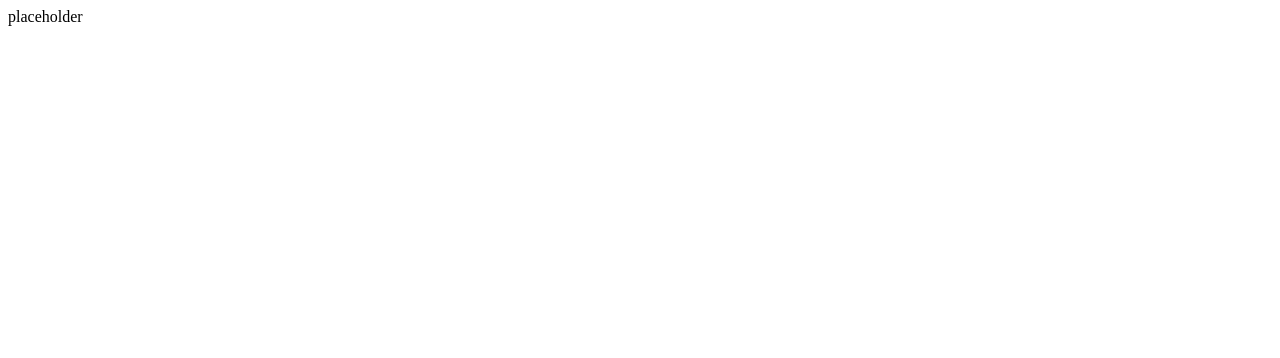
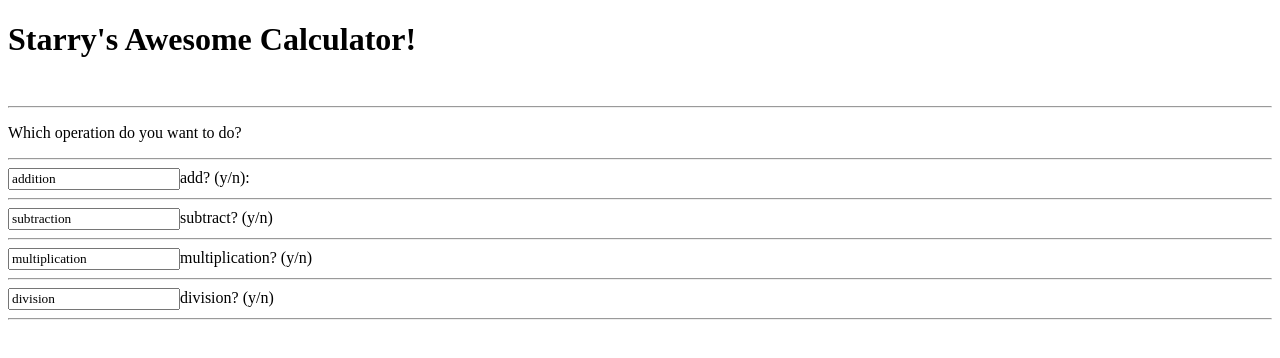
Before and after one commit to StarryFrantz/starryfrantz.calc.io, a plain HTML site: page index.html in a window 1280 px wide. Drawn offline with Linux system fonts and the light colour scheme.

Commit message:
Update index.html

```diff
--- a/index.html
+++ b/index.html
@@ -1 +1,33 @@
-<p>placeholder</p>
+
+<!DOCTYPE html>
+<html>
+  <head>
+    <title>
+      Calculator
+    </title>
+    <link href="style.css" rel="stylesheet" type="text/css"/>
+  </head>
+  <body>
+    <h1>Starry's Awesome Calculator!</h1>
+    <br />
+    <hr />
+    <p>Which operation do you want to do?
+    <br />
+    <hr />
+    <form method="POST" action="/page">
+      <input type="text" name="operation" value="addition">add? (y/n):
+    <br />
+    <hr />
+    <input type="text" name="operation" value="subtraction">subtract? (y/n)
+    <br />
+    <hr />
+    <input type="text" name="operation" value="multiplication">multiplication? (y/n)
+    <br />
+    <hr />
+    <input type="text" name="operation" value="division">division? (y/n)
+    <br />
+    <hr />
+    </p>
+  </body>
+
+</html>
```
